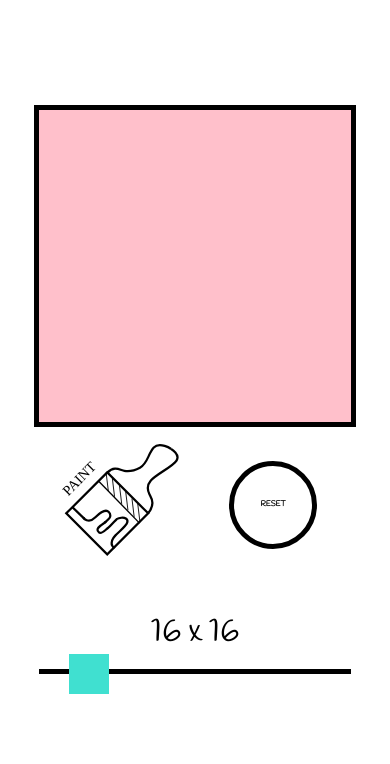
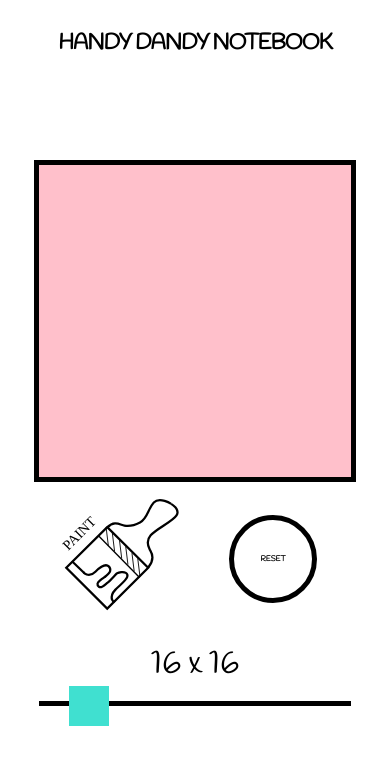
Before and after one commit to grumbeard/etch-a-sketch, a plain HTML site: page index.html in a window 390 px wide. Drawn offline with Linux system fonts and the light colour scheme.

Commit message:
Optimize responsiveness of layout for extra wide screens. Fix bug in darken cell feature caused by event listener propagation from grid cell to grid container parent element.

```diff
--- a/index.html
+++ b/index.html
@@ -5,6 +5,9 @@
         <link rel="stylesheet" type="text/css" href="styles/main.css">
     </head>
     <body>
+        <header>
+            <h1>HANDY DANDY NOTEBOOK</h1>
+        </header>
         <main>
             <div id="sketch-area">
                 <div id="grid-container"></div>
--- a/javascript/main.js
+++ b/javascript/main.js
@@ -38,7 +38,11 @@ function updateGridSize() {
 
 
 // Add 'hover' effect to grid cells
-gridContainer.addEventListener('mouseover', handleMouseover);
+// Use querySelector to obtain a static NodeList so it can be iterate over later for removal of color
+const gridCells = document.querySelectorAll(".grid-cell");
+gridCells.forEach(cell => {
+    cell.addEventListener('mouseover', handleMouseover);
+});
 
 function handleMouseover(e) {
     if (actionType == "paintbrush") {
@@ -88,9 +92,6 @@ function handleReset() {
     removeColor(gridCells);
     resetGridSquareCount();
 }
-
-// Use querySelector to obtain a static NodeList to iterate over for removal of color
-const gridCells = document.querySelectorAll(".grid-cell");
 
 // Define 'remove color' feature for erasing all drawing on grid
 function removeColor(cells) {
--- a/styles/main.css
+++ b/styles/main.css
@@ -4,9 +4,24 @@
 body {
     font-size: 16px;
     font-family: 'Handlee', cursive;
+    display: grid;
+    grid-template-rows: auto 1fr;
+}
+
+header {
+    grid-area: 1/1/2/2;
+    padding: 2em;
+    text-align: center;
+}
+
+h1 {
+    font-size: 3em;
+    padding-top: 1em;
+    font-weight: 800;
 }
 
 main {
+    grid-area: 2/1/3/2;
     width: 100%;
     height: 100%;
     display: flex;
@@ -139,6 +154,13 @@ main {
     body {
         font-size: 11px;
     }
+    header {
+        padding: 10px 0;
+    }
+    h1 {
+        font-size: 2em;
+        letter-spacing: -1px;
+    }
     main {
         flex-direction: column;
         align-items: center;
@@ -151,7 +173,6 @@ main {
         width: 80vw;
         display: grid;
         grid-template-columns: 1fr 1fr;
-        grid-template-rows: 1fr 1fr;
     }
     #controls-area > div {
         width: 100%;
@@ -183,3 +204,21 @@ main {
         margin: 0;
     }
 }
+
+/* TWEAKS FOR EXTRA WIDE SCREENS */
+
+@media (min-width: 1400px) {
+    h1 {
+        font-size: 5em;
+    }
+    #grid-container {
+        height: 70vh;
+        width: 70vh;
+    }
+}
+
+@media (min-width: 2000px) {
+    h1 {
+        font-size: 8em;
+    }
+}
```
